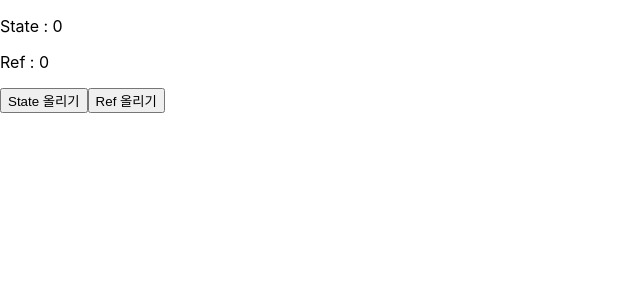
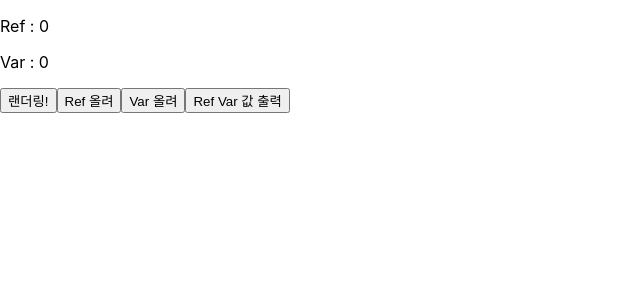
Before and after one commit to jiinyy/practice-useeffect, a React (Create React App) app: page / in a window 1280 px wide. Shown: the top 300 px of the page, without its empty margins (0-640 px from the left). Built offline with nearby package versions, Linux system fonts and the light colour scheme.

Commit message:
useRef vs 변수 차이

```diff
--- a/src/App.js
+++ b/src/App.js
@@ -1,29 +1,38 @@
-import { useState, useRef } from "react"
+import { useRef, useState } from "react"
 
 export default function App() {
-  const [count, setCount] = useState(0);
-  const countRef = useRef(0);
+  const [renderer, setRenderer] = useState(0);
+  const countRef = useRef(0)
+  let countVar = 0;
 
-  // {current : 0} => Ref 는 하나의 객체(object)이다. ref 안의 값을 보고싶다면 ref.current 를 사용할것!
-  console.log(countRef);
-
-  const increaseCountState = () => {
-    setCount(count + 1);
+  const increaseRef = () => {
+    countRef.current = countRef.current + 1
+    console.log('ref: ', countRef.current + 1)
+  }
+  const increaseVar = () => {
+    countVar = countVar + 1
+    console.log('Var: ', countVar)
+  }
+  const doRendering = () => {
+    setRenderer(renderer + 1);
   }
 
-  const increaseCountRef = () => {
-    countRef.current = countRef.current + 1;
+  const printResults = () => {
+    console.log(`ref : ${countRef.current}, var : ${countVar}`)
   }
 
   return (
     <div>
-      <p>State : {count}</p>
       <p>Ref : {countRef.current}</p>
-      <button onClick={increaseCountState}>State 올리기</button>
-      {/* 위에 State 올리기 버튼을 누르면 state 가 변경되므로 누를때마다 랜더링이되지만, Ref 같은 경우는 재 랜더링이 되지 않는다.
-      하지만 ref 버튼도 누를때마다 값은 변경되고있다.
-      이후에 state 버튼을 눌러 재 랜더링을 하게되면, ref 의 값이 변해있다. */}
-      <button onClick={increaseCountRef}>Ref 올리기</button>
+      <p>Var : {countVar}</p>
+      {/* Ref, Var 버튼 똑같이 클릭 후, 랜더링 버튼을 누르면 Ref 만 변경되어있고, Var 은 그대로이다.
+      이유는, 컴포넌트가 다시 랜더링될때 App함수가 다시 처음부터 시작되고, 그 안에 있는 변수들을 그때마다 계속 초기화가된다.
+      하지만 Ref는, 아무리 컴포넌트가 랜더링이되도 값을 유지합니다.
+      ref 의 값은 이 컴포넌트가 브라우저가 Mounting 된 시점부터 unMounting 될때까지 같은 값을 계속 유지할 수 있다는 뜻입니다. */}
+      <button onClick={doRendering}>랜더링!</button>
+      <button onClick={increaseRef}>Ref 올려</button>
+      <button onClick={increaseVar}>Var 올려</button>
+      <button onClick={printResults}>Ref Var 값 출력</button>
     </div>
   )
 }
```
